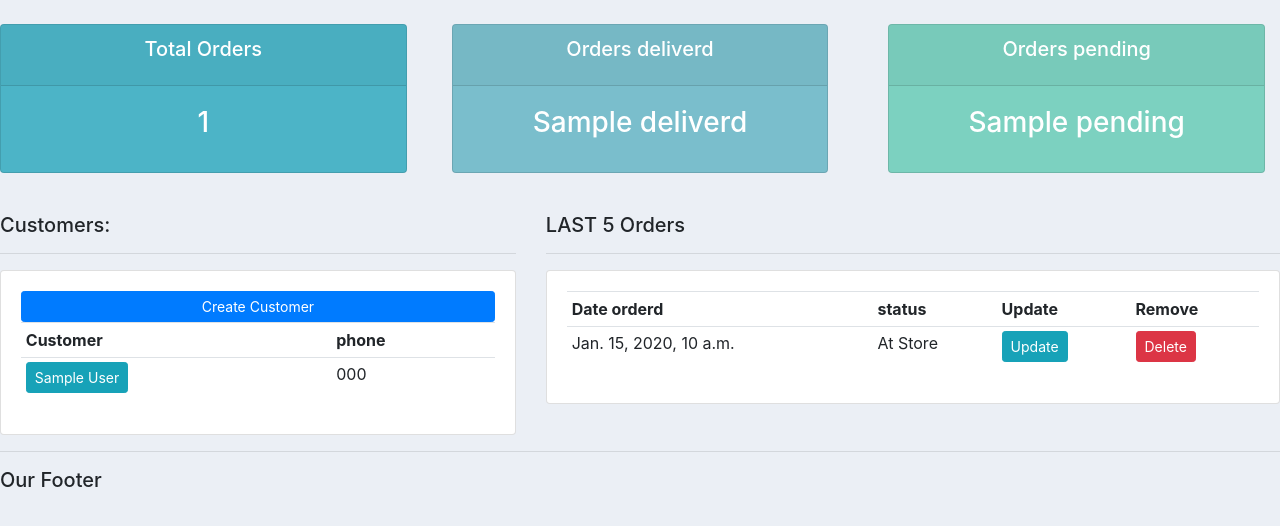
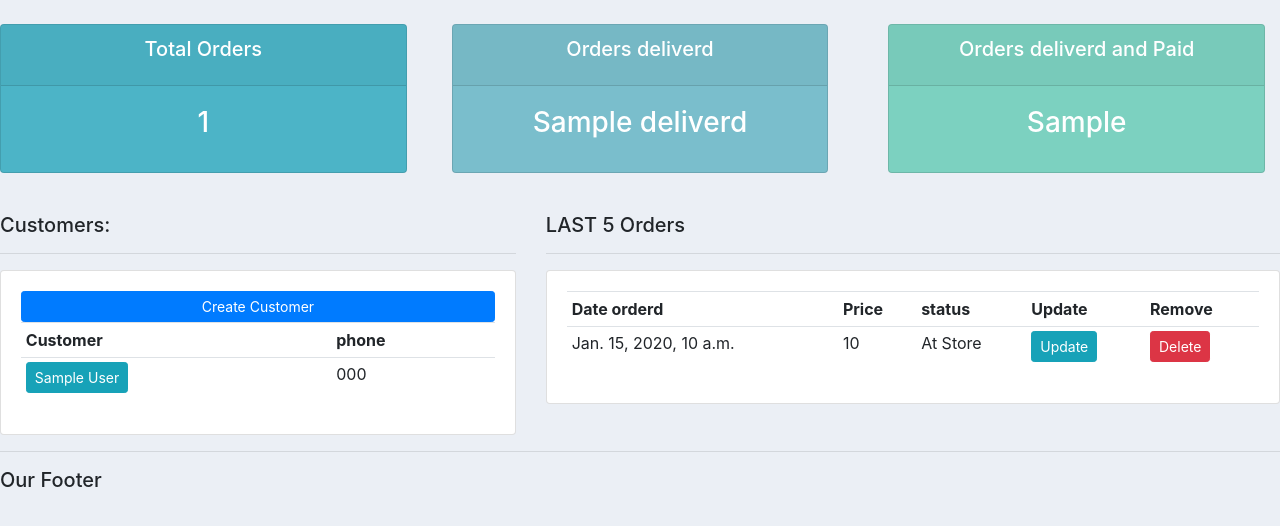
Before and after one commit to shakori999/Django_CRM, a Django app: template accounts/templates/accounts/dashboard.html in a window 1280 px wide. Shown: the part 78-604 px from the top of the page. Run offline with Django 3.2, Linux system fonts and the light colour scheme; tables that the repository leaves empty hold one stand-in row (values such as "Sample post"); the template is opened without the code that fills it: values that come from a table or form of the project are taken from there, most other values are stand-ins (such as "Sample title", 1, 10 or a date in 2020); some libraries are stand-ins or nearby versions.

Commit message:
add paid status to orders

```diff
--- a/accounts/models.py
+++ b/accounts/models.py
@@ -32,6 +32,17 @@ class Customer(models.Model):
                 total_price+= order.price
         return self.wallet + total_price
 
+    def paid(self):
+        orders = Order.objects.filter(Customer=self)
+        paid_order = orders.filter(status='Deliverd&paid')
+        paid = 0
+        for order in paid_order:
+            paid += order.price
+        self.wallet -= paid
+        return self.wallet
+
+
+
     def discount(self):
         orders = Order.objects.filter(customer=self)
 
@@ -56,12 +67,6 @@ class Client(models.Model):
     location = models.CharField(max_length=200, null=True)
     platform = models.CharField(max_length=20, null=True, choices=STATUS)
 
-    # def add_client(self):
-    #     orders = Order.objects.get(all)
-    #     for order in orders:
-    #         if order.phone == self.phone:
-    #             self
-
 
     def __str__(self):
         return self.name
@@ -80,6 +85,7 @@ class Order(models.Model):
         ('Deliverd', 'Deliverd'),
         ('Rejected', 'Rejected'),
         ('Problem', 'Problem'),
+        ('D&P', 'Deliverd&paid')
     )
     type = (
         ('Books', 'Books'),
@@ -88,7 +94,7 @@ class Order(models.Model):
     )
     gifts = models.BooleanField(default=False)
     location = models.CharField(max_length=100)
-    note = models.CharField(max_length=1000, null=True)
+    note = models.CharField(max_length=1000, null=True, blank=True)
     customer = models.ForeignKey(Customer,
                                  null=True,
                                  on_delete=models.SET_NULL)
--- a/accounts/templates/accounts/dashboard.html
+++ b/accounts/templates/accounts/dashboard.html
@@ -40,6 +40,7 @@
             <table class="table table-sm">
                 <tr>
                     <th>Date orderd</th>
+                    <th>Price</th>
                     <th>status</th>
                     <th>Update</th>
                     <th>Remove</th>
@@ -47,6 +48,7 @@
                 {% for order in orders %}
                     <tr>
                        <td>{{ order.date_created}}</td>
+                       <td>{{ order.price}}</td>
                        <td>{{ order.status}}</td>
                        <td><a class='btn btn-sm btn-info' href="{% url 'update_order' order.id %}"> Update</a></td>
                        <td><a href="{% url 'delete_order' order.id %}" class='btn btn-sm btn-danger'> Delete </a></td>
--- a/accounts/templates/accounts/status.html
+++ b/accounts/templates/accounts/status.html
@@ -1,5 +1,4 @@
 <br>
-
 <div class="row">
     <div class='col'>
         <div class="col-mid">
@@ -22,6 +21,7 @@
                     <h5 class='card-title'> Orders deliverd</h5>
                 </div>
                 <div class='card-body'>
+
                     <h3 class='card-title'> {{ deliverd }}</h3>
                 </div>
             </div>
@@ -32,10 +32,10 @@
         <div class='col-md'>
             <div class='card text-center text-white mb-3' id='orders-pending'>
                 <div class='card-header'>
-                    <h5 class='card-title'> Orders pending</h5>
+                    <h5 class='card-title'> Orders deliverd and Paid</h5>
                 </div>
                 <div class='card-body'>
-                    <h3 class='card-title'>{{pending}}</h3>
+                    <h3 class='card-title'>{{ dp }}</h3>
                 </div>
             </div>
         </div>
--- a/accounts/views.py
+++ b/accounts/views.py
@@ -64,6 +64,7 @@ def home(request):
     total_orders = orders.count()
     deliverd = orders.filter(status='Deliverd').count()
     pending = orders.filter(status='Pending').count()
+    deliverd_paid = orders.filter(status='D&P').count()
 
     context = {
         'orders': orders,
@@ -72,6 +73,8 @@ def home(request):
         'total_orders': total_orders,
         'deliverd': deliverd,
         'pending': pending,
+        'dp': deliverd_paid,
+
     }
 
     return render(request, 'accounts/dashboard.html', context)
@@ -83,6 +86,7 @@ def userPage(request):
     clint = request.user.customer
     total_orders = orders.count()
     deliverd = orders.filter(status='Deliverd').count()
+    deliverd_paid = orders.filter(status='D&P').count()
     pending = orders.filter(status='Pending').count()
 
     context = {
@@ -91,6 +95,7 @@ def userPage(request):
         'deliverd': deliverd,
         'pending': pending,
         'clint': clint,
+        'dp': deliverd_paid,
     }
 
     return render(request, 'accounts/user.html', context)
```
Also changed, not shown: accounts/migrations/0018_alter_order_status.py (added), accounts/migrations/0019_alter_order_note.py (added).
